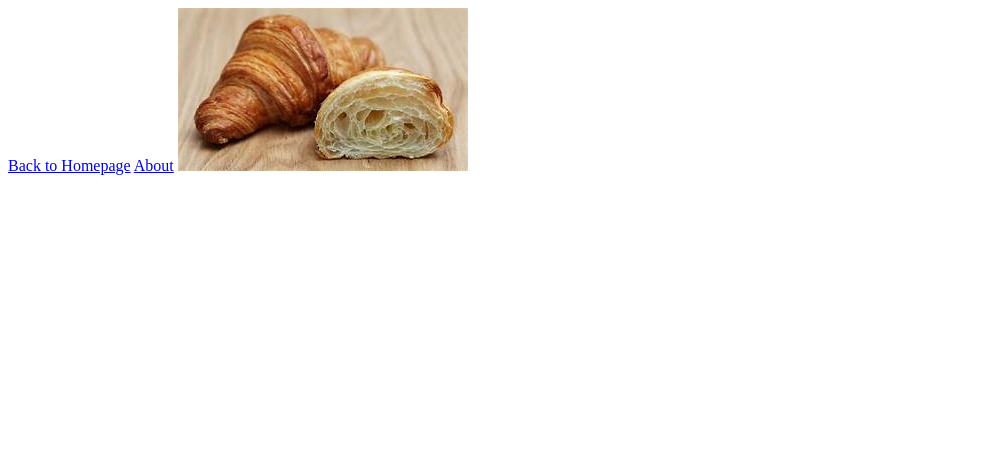
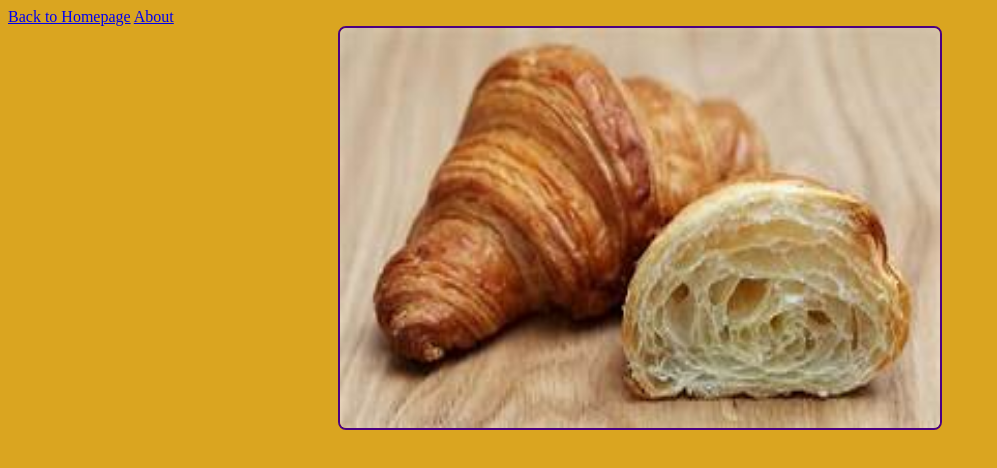
Before and after one commit to Jaime-Ginesky/Croissant, a plain HTML site: page photo.html in a window 1280 px wide. Shown: the whole page, without its empty margins (0-997 px from the left). Drawn offline with Linux system fonts and the light colour scheme.

Commit message:
Added styling, changed background

```diff
--- a/photo.html
+++ b/photo.html
@@ -10,6 +10,11 @@
   <body>
     <a href="index.html" class="index-link">Back to Homepage</a>
     <a href="about.html" class="about-link">About</a>
-    <img src="images/croissant.jpg" class="croissant-pic" />
+    <img
+      src="images/croissant.jpg"
+      class="croissant-pic"
+      width="600"
+      height="400"
+    />
   </body>
 </html>
--- a/src/style.css
+++ b/src/style.css
@@ -0,0 +1,14 @@
+body {
+  background-color: goldenrod;
+  color: indigo;
+}
+h1 {
+  text-align: center;
+  font-size: 48px;
+}
+img {
+  display: block;
+  margin: 0 auto;
+  border: 2px solid indigo;
+  border-radius: 8px;
+}
```
